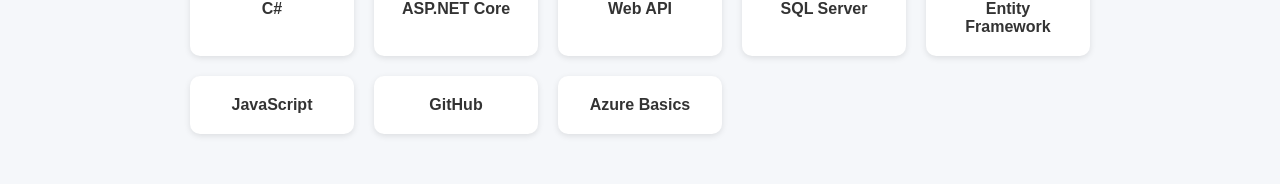
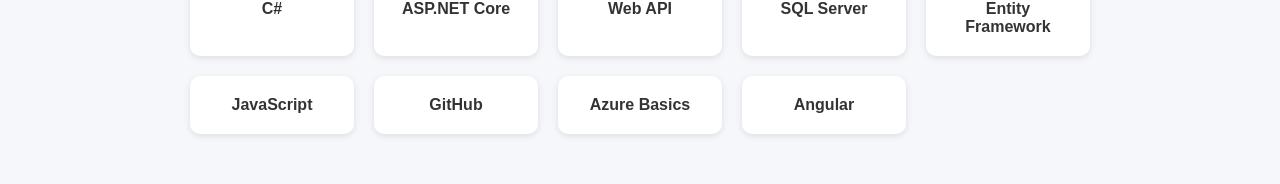
Before and after one commit to Amit-Rawat-Code/MyPortFolio, a plain HTML site: page index.html in a window 1280 px wide. Shown: the part 581-765 px from the top of the page. Drawn offline with Linux system fonts and the light colour scheme.

Commit message:
2nd Commit

```diff
--- a/index.html
+++ b/index.html
@@ -110,6 +110,7 @@
             <div class="skill-box">JavaScript</div>
             <div class="skill-box">GitHub</div>
             <div class="skill-box">Azure Basics</div>
+			<div class="skill-box">Angular</div>
         </div>
     </section>
 
```
